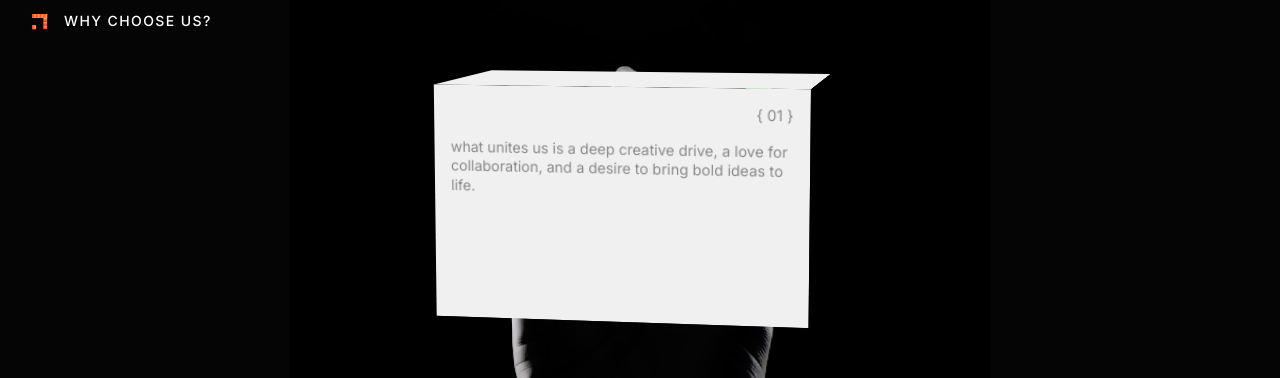
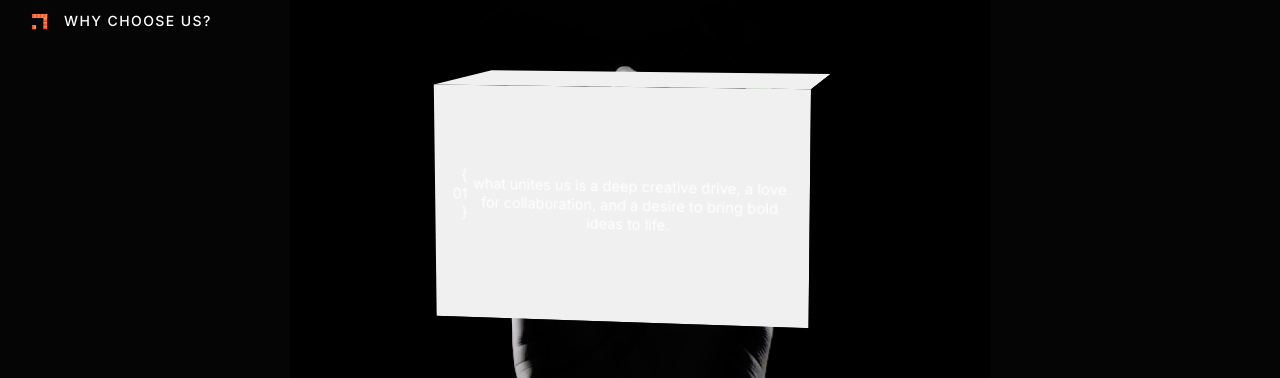
Before and after one commit to IraMira333/dezdevteam, a Next.js app: page /en in a window 1280 px wide. Shown: the part 8041-8419 px from the top of the page. Built offline with nearby package versions, Linux system fonts and the light colour scheme.

Commit message:
Updated Cube

```diff
--- a/src/components/main/whyWe/CubeFace.tsx
+++ b/src/components/main/whyWe/CubeFace.tsx
@@ -1,9 +1,11 @@
+import React from "react";
+
 export const CubeFace = ({
   children,
   className,
   style,
 }: {
-  children?: string;
+  children?: React.ReactNode;
   className?: string;
   style?: React.CSSProperties;
 }) => {
--- a/src/components/main/whyWe/CubeSlider.tsx
+++ b/src/components/main/whyWe/CubeSlider.tsx
@@ -1,8 +1,9 @@
 "use client";
 
-import React, { useEffect, useRef, useState } from "react";
+import { useEffect, useRef, useState } from "react";
 
 import { IconSliderArrow } from "../../shared/icons/IconSliderArrow";
+import { CubeFace } from "./CubeFace";
 
 export const CubeSlider = ({ list }: { list: string[] }) => {
   const [index, setIndex] = useState(0);
@@ -48,7 +49,7 @@ export const CubeSlider = ({ list }: { list: string[] }) => {
             }}
           >
             {list.map((text, i) => (
-              <Face
+              <CubeFace
                 key={i}
                 className={`bg-whitef0 transition-colors duration-700 ease-in-out ${index === i ? "text-grey88" : "text-whitef0"} `}
                 style={{
@@ -57,10 +58,10 @@ export const CubeSlider = ({ list }: { list: string[] }) => {
               >
                 <p className="mb-4 text-right">{`{ 0${i + 1} }`}</p>
                 <p>{text}</p>
-              </Face>
+              </CubeFace>
             ))}
 
-            <Face
+            <CubeFace
               className="bg-[#74bc71]"
               style={{
                 width: "224px",
@@ -92,25 +93,3 @@ export const CubeSlider = ({ list }: { list: string[] }) => {
     </div>
   );
 };
-
-const Face = ({
-  children,
-  className,
-  style,
-}: {
-  children?: React.ReactNode;
-  className?: string;
-  style?: React.CSSProperties;
-}) => {
-  return (
-    <div
-      className={`absolute top-0 left-0 h-full w-full p-4 ${className}`}
-      style={{
-        ...style,
-        backfaceVisibility: "hidden",
-      }}
-    >
-      {children}
-    </div>
-  );
-};
```
